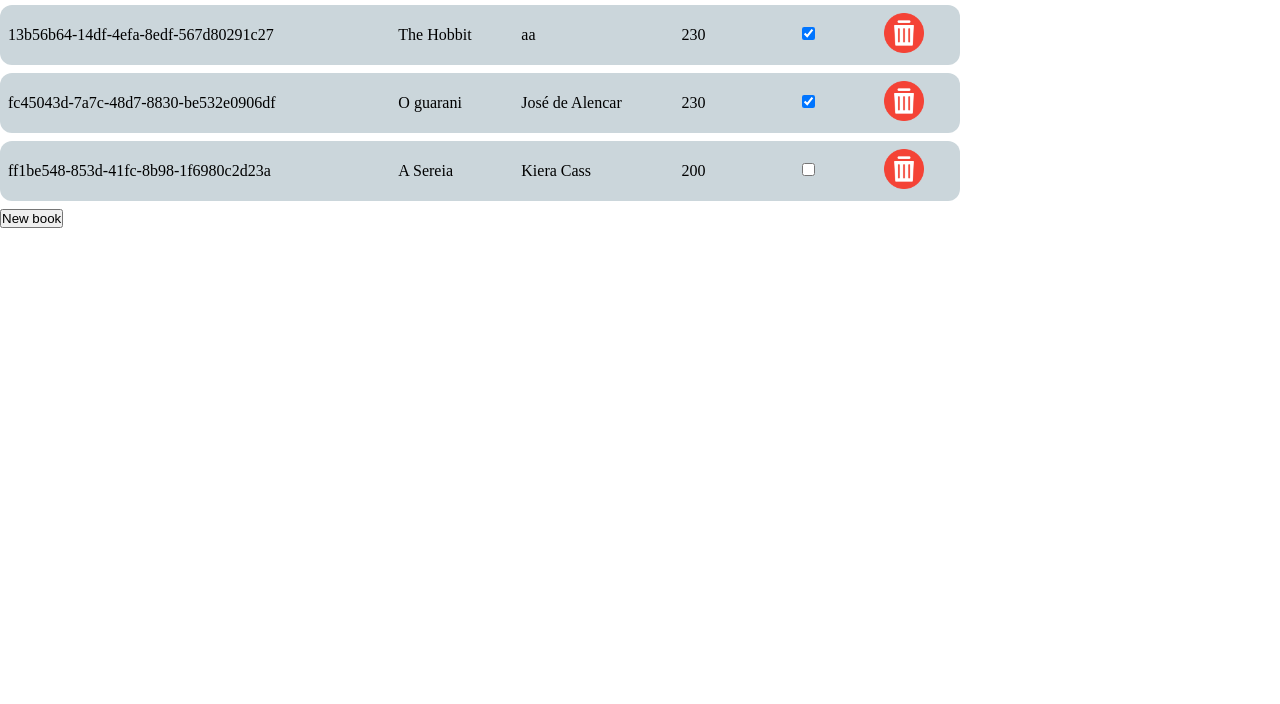
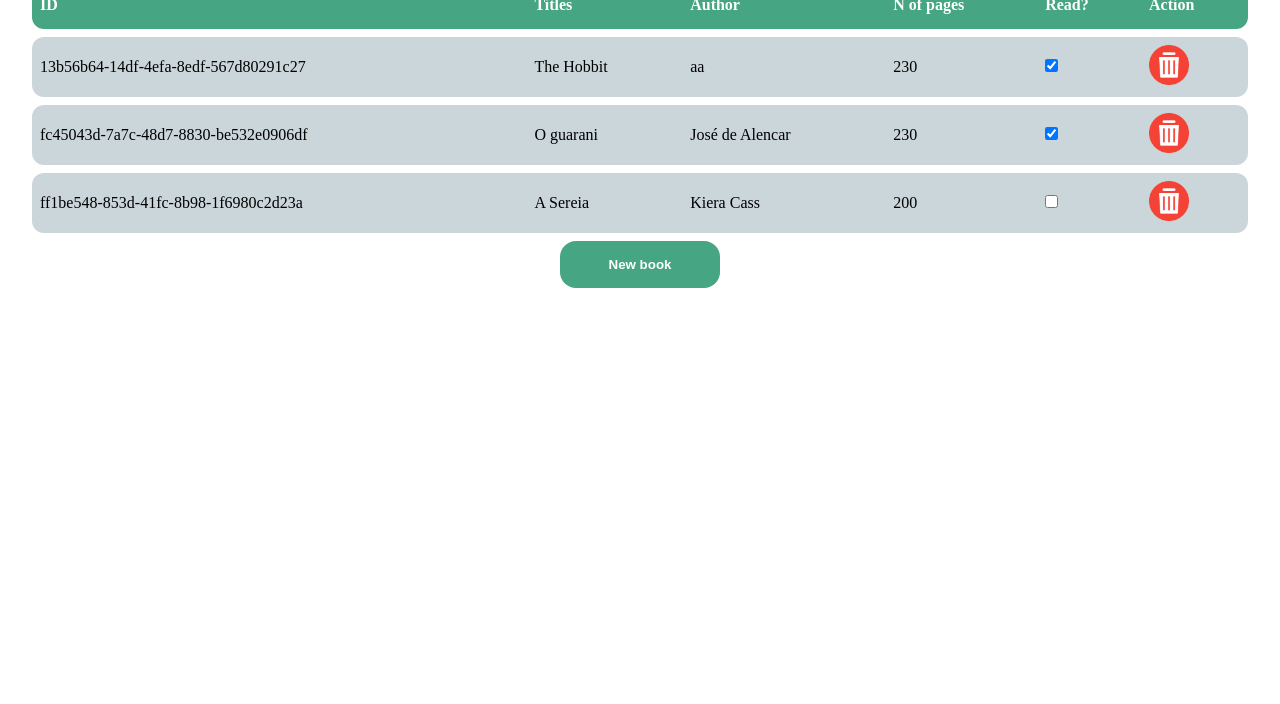
Before and after one commit to raory1/library, a plain HTML site: page index.html in a window 1280 px wide. Shown: the part 96-800 px from the top of the page. Drawn offline with Linux system fonts and the light colour scheme.

Commit message:
style: add basic button and container style

```diff
--- a/styles.css
+++ b/styles.css
@@ -7,8 +7,15 @@
     text-decoration: none;
 }
 
+body {
+    display: flex;
+    flex-direction: column;
+    align-items: center;
+    padding: 2rem;
+}
+
 table {
-    width: 75%;
+    width: 100%;
     border-collapse: separate;
     border-spacing: 0 0.5rem;
 }
@@ -64,3 +71,13 @@ table img {
     height: 40px;
     cursor: pointer;
 }
+
+button {
+    border: none;
+    background-color: #46a582;
+    padding: 1rem;
+    border-radius: 1rem;
+    width: 10rem;
+    color: white;
+    font-weight: bold
+}
```
